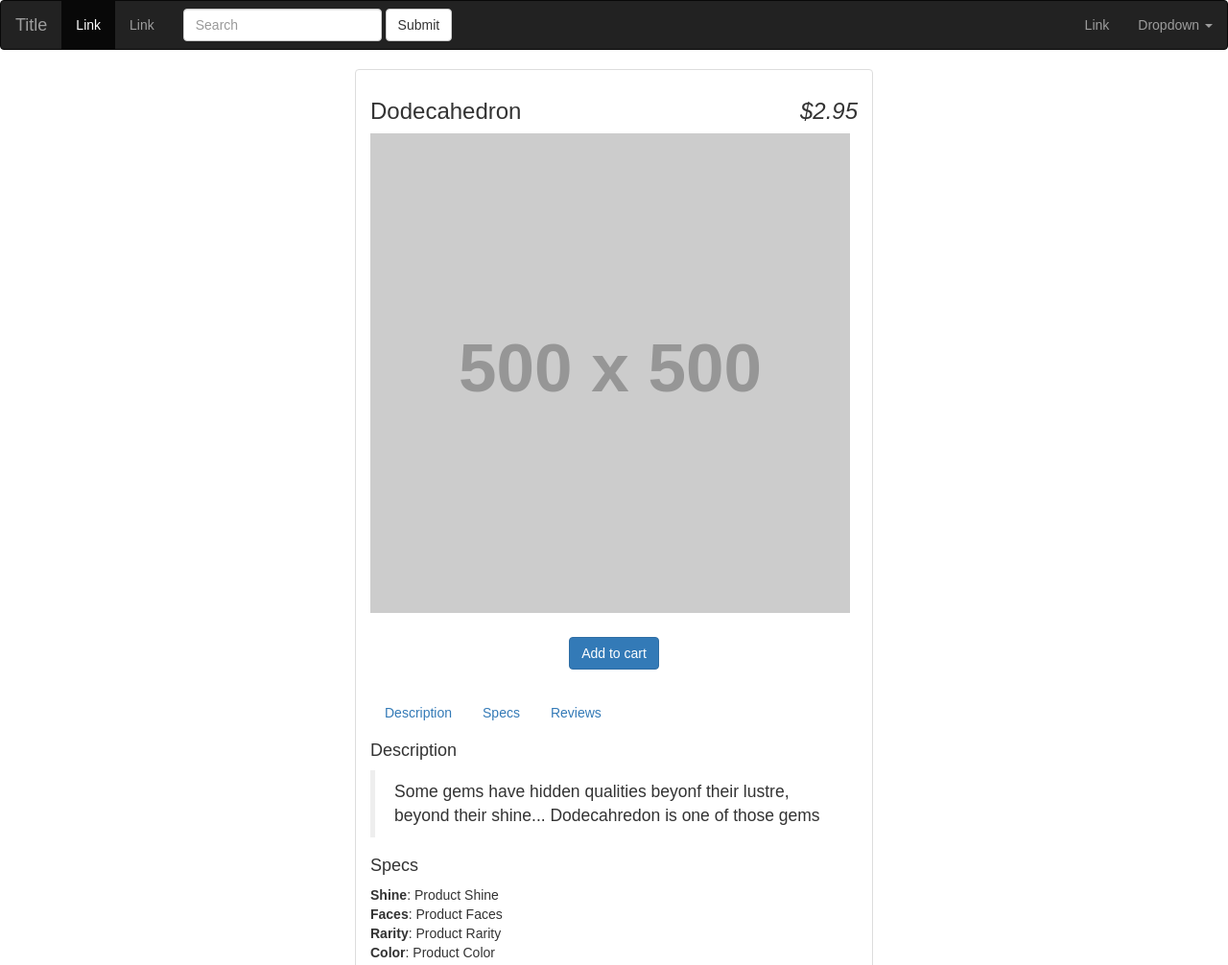
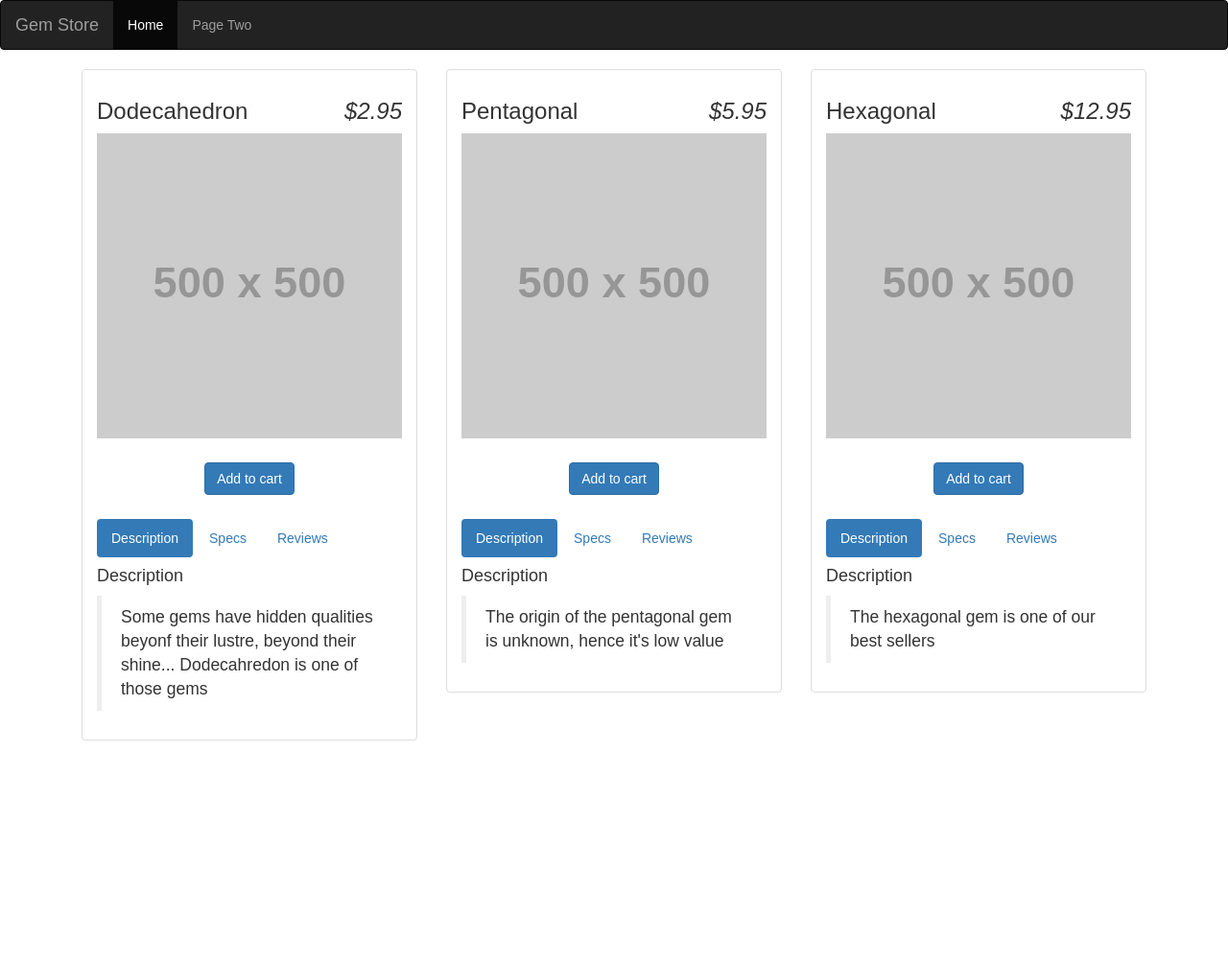
Before and after one commit to CodingTemple/2018_june_python, a React app in the folder week9/07-31/gemstore/: page / in a window 1280 px wide. Shown: the top 1006 px of the page at 96% size. After the commit the page ends 800 px from the top, so only its background shows below. Built offline with nearby package versions, Linux system fonts and the light colour scheme; placeholder pictures from the web are drawn by us.

Commit message:
added routing

```diff
--- a/week9/07-31/gemstore/package.json
+++ b/week9/07-31/gemstore/package.json
@@ -5,7 +5,9 @@
   "dependencies": {
     "react": "^16.4.1",
     "react-dom": "^16.4.1",
-    "react-scripts": "1.1.4"
+    "react-router-dom": "^4.3.1",
+    "react-scripts": "1.1.4",
+    "react-tabs": "^2.2.2"
   },
   "scripts": {
     "start": "react-scripts start",
--- a/week9/07-31/gemstore/public/index.html
+++ b/week9/07-31/gemstore/public/index.html
@@ -30,51 +30,7 @@
       You need to enable JavaScript to run this app.
     </noscript>
 
-    <nav class="navbar navbar-inverse" role="navigation">
-      <!-- Brand and toggle get grouped for better mobile display -->
-      <div class="navbar-header">
-        <button type="button" class="navbar-toggle" data-toggle="collapse" data-target=".navbar-ex1-collapse">
-          <span class="sr-only">Toggle navigation</span>
-          <span class="icon-bar"></span>
-          <span class="icon-bar"></span>
-          <span class="icon-bar"></span>
-        </button>
-        <a class="navbar-brand" href="#">Title</a>
-      </div>
-
-      <!-- Collect the nav links, forms, and other content for toggling -->
-      <div class="collapse navbar-collapse navbar-ex1-collapse">
-        <ul class="nav navbar-nav">
-          <li class="active"><a href="#">Link</a></li>
-          <li><a href="#">Link</a></li>
-        </ul>
-        <form class="navbar-form navbar-left" role="search">
-          <div class="form-group">
-            <input type="text" class="form-control" placeholder="Search">
-          </div>
-          <button type="submit" class="btn btn-default">Submit</button>
-        </form>
-        <ul class="nav navbar-nav navbar-right">
-          <li><a href="#">Link</a></li>
-          <li class="dropdown">
-            <a href="#" class="dropdown-toggle" data-toggle="dropdown">Dropdown <b class="caret"></b></a>
-            <ul class="dropdown-menu">
-              <li><a href="#">Action</a></li>
-              <li><a href="#">Another action</a></li>
-              <li><a href="#">Something else here</a></li>
-              <li><a href="#">Separated link</a></li>
-            </ul>
-          </li>
-        </ul>
-      </div><!-- /.navbar-collapse -->
-    </nav>
-
-
-    <div class="container">
-      <div class="col-md-6 col-md-offset-3">
-        <div id="root"></div>
-      </div>
-    </div>
+    <div id="root"></div>
     <!--
       This HTML file is a template.
       If you open it directly in the browser, you will see an empty page.
--- a/week9/07-31/gemstore/src/Components/App.js
+++ b/week9/07-31/gemstore/src/Components/App.js
@@ -3,13 +3,24 @@ import '../App.css';
 import GemsList from './GemsList';
 
 import gems from '../gems';
+import Navbar from './Navbar';
+import {BrowserRouter, Route, Switch} from 'react-router-dom';
+import PageTwo from './PageTwo';
 
 class App extends Component {
   render() {
     return (
-      <div>
-        <GemsList gems={gems} />
-      </div>
+      <BrowserRouter>
+        <div>
+          <Navbar />
+          <Switch>
+            <div className="container">
+              <Route exact path="/" render={() => (<GemsList gems={gems} />)} />
+              <Route exact path="/PageTwo" render={() => (<PageTwo />)} />
+            </div>
+          </Switch>
+        </div>
+      </BrowserRouter>
     );
   }
 }
--- a/week9/07-31/gemstore/src/Components/GemListItem.js
+++ b/week9/07-31/gemstore/src/Components/GemListItem.js
@@ -7,7 +7,8 @@ class GemListItem extends Component {
     const gem = this.props.gem;
 
     return (
-      <li class="list-group-item">
+      <div className="col-md-4">
+        <li className="list-group-item">
           {/* Gem name and price */}
           <h3>
             {gem.name}
@@ -16,7 +17,7 @@ class GemListItem extends Component {
 
           {/* Gem image */}
           <div className="img-wrap product-image">
-          <img src="http://placehold.it/500x500&text=Gem_Image" alt={gem.description} />
+            <img className="img-responsive" src="http://placehold.it/500x500&text=Gem_Image" alt={gem.description} />
           </div>
 
           {/* Add to cart button */}
@@ -27,6 +28,7 @@ class GemListItem extends Component {
           {/* Product tabs */}
           <ProductTab gem={gem} />
         </li>
+      </div>
     );
   }
 }
--- /dev/null
+++ b/week9/07-31/gemstore/src/Components/Navbar.js
@@ -0,0 +1,32 @@
+import React, { Component } from 'react';
+import {NavLink} from 'react-router-dom';
+
+class Navbar extends Component {
+  render() {
+    return(
+      <div className="navbar navbar-inverse" role="navigation">
+        <div className="navbar-header">
+          <button type="button" className="navbar-toggle" data-toggle="collapse" data-target=".navbar-ex1-collapse">
+            <span className="sr-only">Toggle navigation</span>
+            <span className="icon-bar"></span>
+            <span className="icon-bar"></span>
+            <span className="icon-bar"></span>
+          </button>
+          <a className="navbar-brand" href="/">Gem Store</a>
+        </div>
+        <div className="collapse navbar-collapse navbar-ex1-collapse">
+          <ul className="nav navbar-nav">
+            <li className="active">
+              <NavLink to="/">Home</NavLink>
+            </li>
+            <li>
+              <NavLink to="/PageTwo">Page Two</NavLink>
+            </li>
+          </ul>
+        </div>
+      </div>
+    );
+  }
+}
+
+export default Navbar;
--- /dev/null
+++ b/week9/07-31/gemstore/src/Components/PageTwo.js
@@ -0,0 +1,11 @@
+import React, { Component } from 'react';
+
+class PageTwo extends Component {
+  render() {
+    return(
+      <h1>This is page two.</h1>
+    );
+  }
+}
+
+export default PageTwo;
--- a/week9/07-31/gemstore/src/Components/ProductTabs.js
+++ b/week9/07-31/gemstore/src/Components/ProductTabs.js
@@ -2,35 +2,40 @@ import React, {Component} from 'react';
 import Description from './tabs/Description';
 import Specs from './tabs/Specs';
 import Reviews from './tabs/Reviews';
-
+import { Tab, Tabs, TabList, TabPanel } from 'react-tabs';
 
 class ProductTab extends Component {
+  handleClick = (e) => e.preventDefault();
+
   render() {
-
     const gem = this.props.gem;
 
     return(
       <div>
+        <Tabs defaultIndex={0} selectedTabClassName="active">
+          <TabList>
             <ul className="nav nav-pills">
-          <li>
-            <a href="">Description</a>
-          </li>
-          <li>
-            <a href="">Specs</a>
-          </li>
-          <li>
-            <a href="">Reviews</a>
-          </li>
+              <Tab><a href="" onClick={this.handleClick}>Description</a></Tab>
+              <Tab><a href="" onClick={this.handleClick}>Specs</a></Tab>
+              <Tab><a href="" onClick={this.handleClick}>Reviews</a></Tab>
             </ul>
+          </TabList>
 
           {/* Description Tab */}
+          <TabPanel>
             <Description gem={gem} />
+          </TabPanel>
 
           {/* Specs Tab */}
+          <TabPanel>
             <Specs />
+          </TabPanel>
 
           {/* Reviews */}
+          <TabPanel>
             <Reviews gem={gem} />
+          </TabPanel>
+        </Tabs>
       </div>
     );
   }
--- a/week9/07-31/gemstore/src/index.css
+++ b/week9/07-31/gemstore/src/index.css
@@ -11,3 +11,7 @@ body {
 .button-container {
   margin: 25px 0;
 }
+
+.react-tabs__tab-list {
+  padding-left: 0;
+}
```
Also changed, not shown: week9/07-31/gemstore/package-lock.json. Lines whose indentation alone changed are shown as unchanged.
